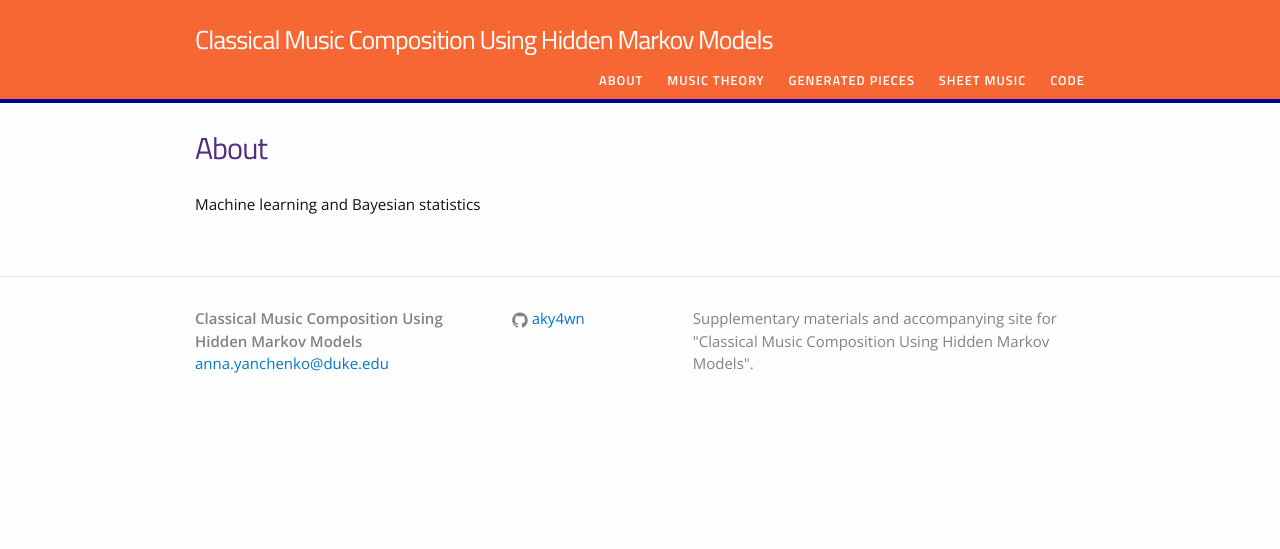
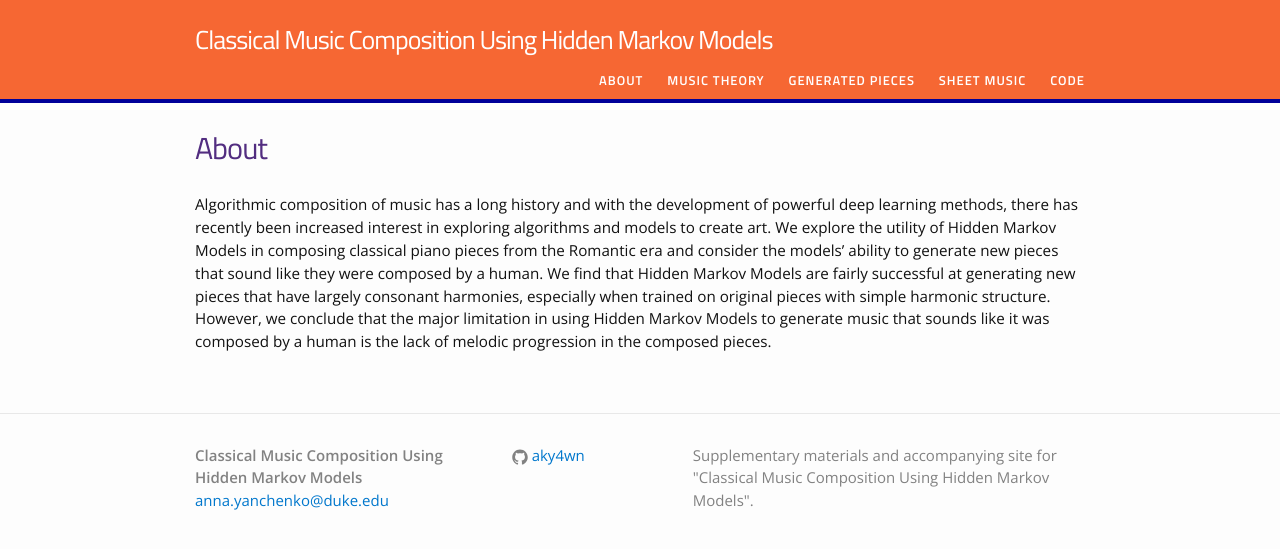
Before and after one commit to aky4wn/Classical-Music-Composition-Using-State-Space-Models, a Jekyll site: the page built from about.md, in a window 1280 px wide. Shown: the top 549 px of the page. Built offline with Jekyll 4.4.1, drawn with Linux system fonts in a browser that asks for light colours.

Commit message:
Update about.md

```diff
--- a/about.md
+++ b/about.md
@@ -4,4 +4,4 @@ title: About
 permalink: /about/
 ---
 
-Machine learning and Bayesian statistics
+Algorithmic composition of music has a long history and with the development of powerful deep learning methods, there has recently been increased interest in exploring algorithms and models to create art.  We explore the utility of Hidden Markov Models in composing classical piano pieces from the Romantic era and consider the models' ability  to generate new pieces that sound like they were composed by a human.  We find that Hidden Markov Models are fairly successful at generating new pieces that have largely consonant harmonies, especially when trained on original pieces with simple harmonic structure.  However, we conclude that the major limitation in using Hidden Markov Models to generate music that sounds like it was composed by a human is the lack of melodic progression in the composed pieces.
```
